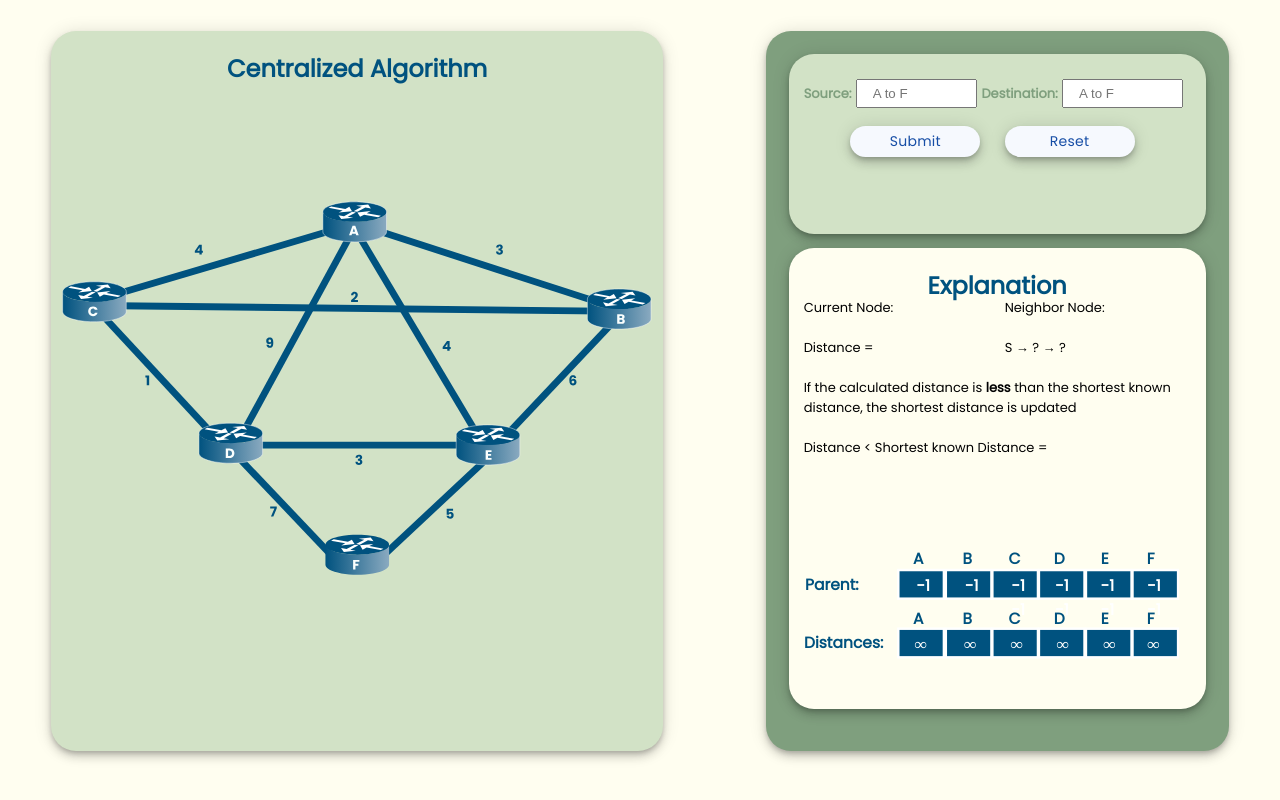
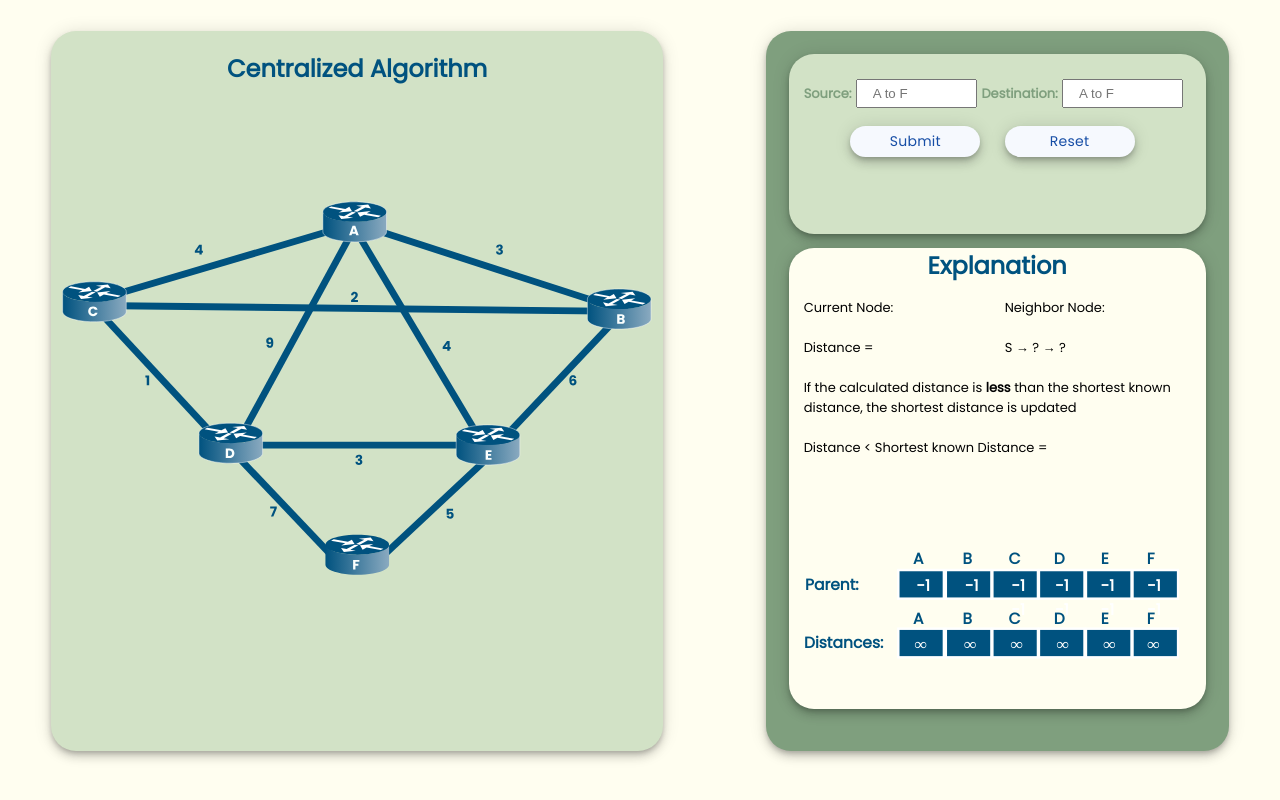
Before and after one commit to CPS706-Group-15/educational-interactive-tool, a plain HTML site: page Centralized/centralized.html in a window 1280 px wide. Shown: the part 2081-2881 px from the top of the page. Drawn offline with nearby package versions, Linux system fonts and the light colour scheme.

Commit message:
Add files via upload

```diff
--- a/Centralized/index.css
+++ b/Centralized/index.css
@@ -168,6 +168,14 @@
     color: #00527F;
   }
 
+  .explanation h2{
+    text-align: center;
+    font-family: 'Poppins', sans-serif;
+    padding-top:0px;
+    font-weight: bold;
+    color: #00527F;
+  }
+
   .infobox{
     margin: 3% 4% 4% 4%;
     width: 53%;
```
